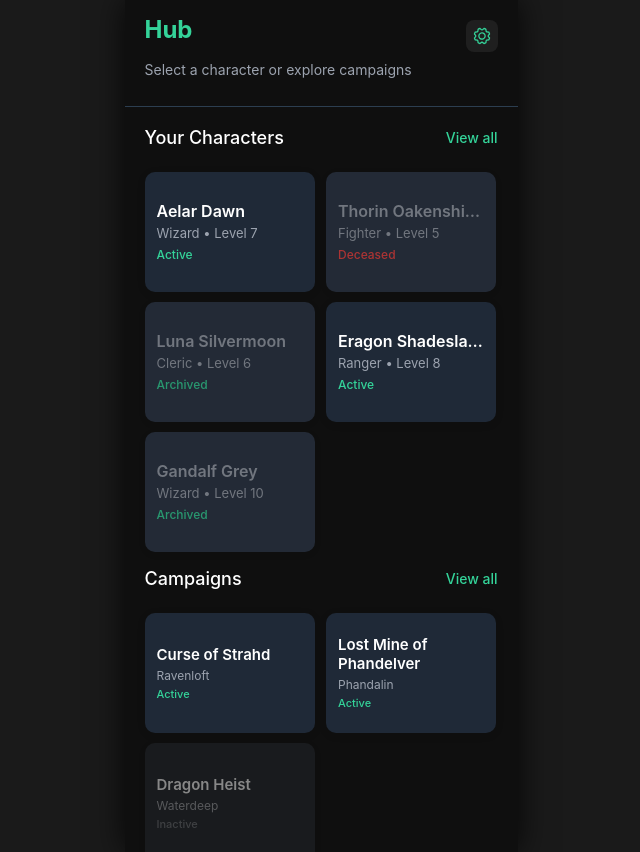
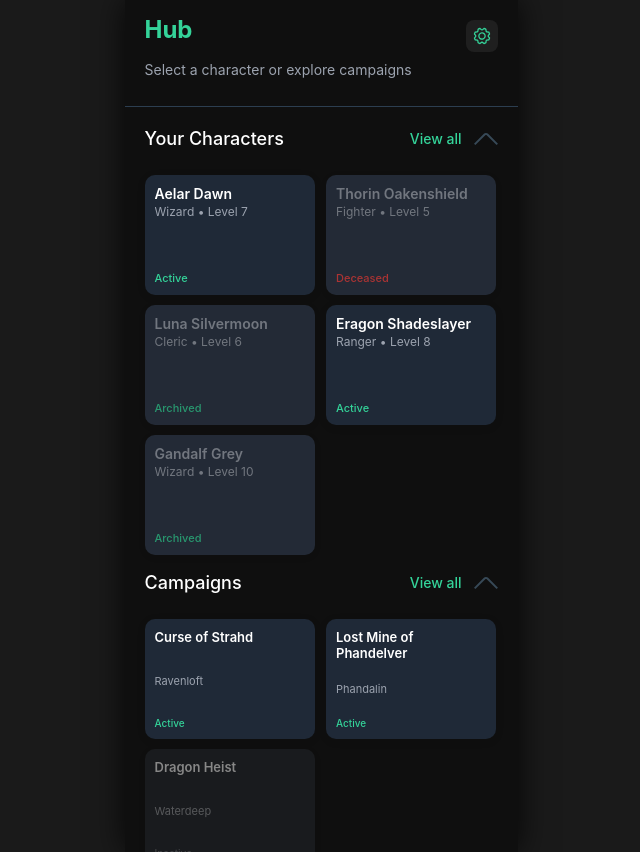
Before and after one commit to Whimsy-rat-trap/dnd-mobile-app, a React (Create React App) app: page /hub in a window 1280 px wide. Shown: the whole page, without its empty margins (319-959 px from the left). Built offline with nearby package versions, Linux system fonts and the light colour scheme.

Commit message:
0.0.40.13 (more work the hub page; added an accordion menu to sections)

```diff
--- a/src/pages/Hub.css
+++ b/src/pages/Hub.css
@@ -89,6 +89,13 @@
     justify-content: space-between;
     align-items: center;
     padding-bottom: 16px;
+    user-select: none;
+}
+
+.section-header-right {
+    display: flex;
+    align-items: center;
+    gap: 12px;
 }
 
 .section-title {
@@ -109,6 +116,15 @@
     text-decoration: none;
 }
 
+.chevron-icon {
+    transition: transform 0.3s ease;
+    transform: rotate(0deg);
+}
+
+.chevron-icon.open {
+    transform: rotate(180deg);
+}
+
 /* Карточки персонажей */
 .character-grid {
     display: grid;
@@ -122,16 +138,16 @@
 }
 
 .character-card-hub {
+    background: #1f2937;
+    border-radius: 10px;
+    padding: 10px;
     width: 170px;
     height: 120px;
-    background: #1f2937;
-    border-radius: 10px;
-    padding: 12px;
     box-shadow: 0 2px 8px rgba(0, 0, 0, 0.1);
     transition: transform 0.1s ease;
     display: flex;
     flex-direction: column;
-    justify-content: center;
+    justify-content: space-between;
 }
 
 .character-card-hub:hover {
@@ -142,17 +158,22 @@
     background: #2d3748;
     opacity: 0.7;
 }
+.character-card-hub.inactive .character-name-hub,
+.character-card-hub.inactive .character-class-hub {
+    color: #9ca3af;
+}
 
-.character-card-content {
+.character-info-only {
     display: flex;
     flex-direction: column;
-    gap: 4px;
+    gap: 2px;
+    overflow: hidden;
 }
 
 .character-name-hub {
     font-family: var(--font-family);
     font-weight: 600;
-    font-size: 16px;
+    font-size: 14px;
     color: #fff;
     white-space: nowrap;
     overflow: hidden;
@@ -162,16 +183,15 @@
 .character-class-hub {
     font-family: var(--font-family);
     font-weight: 400;
-    font-size: 13px;
+    font-size: 12px;
     color: #9ca3af;
 }
 
 .character-status-hub {
-    font-size: 12px;
+    font-size: 11px;
     font-weight: 500;
-    margin-top: 2px;
+    margin-top: 4px;
 }
-
 .character-status-hub.active {
     color: #34d399;
 }
@@ -180,11 +200,6 @@
 }
 .character-status-hub.archived {
     color: #34d399;
-}
-
-.character-card-hub.inactive .character-name-hub,
-.character-card-hub.inactive .character-class-hub {
-    color: #9ca3af;
 }
 
 /* Карточки кампаний */
@@ -200,16 +215,15 @@
 }
 
 .campaign-card-hub {
+    background: #1f2937;
+    border-radius: 10px;
+    padding: 10px;
     width: 170px;
     height: 120px;
-    background: #1f2937;
-    border-radius: 10px;
-    padding: 12px;
     box-shadow: 0 2px 8px rgba(0, 0, 0, 0.1);
     display: flex;
     flex-direction: column;
-    justify-content: center;
-    gap: 4px;
+    justify-content: space-between;
     transition: opacity 0.2s;
 }
 
@@ -221,21 +235,21 @@
 .campaign-name-hub {
     font-family: var(--font-family);
     font-weight: 600;
-    font-size: 15px;
+    font-size: 13px;
     color: #fff;
 }
 
 .campaign-description-hub {
     font-family: var(--font-family);
     font-weight: 400;
-    font-size: 12px;
+    font-size: 11px;
     color: #9ca3af;
 }
 
 .campaign-status-hub {
     font-family: var(--font-family);
     font-weight: 500;
-    font-size: 11px;
+    font-size: 10px;
     color: #34d399;
     text-transform: capitalize;
 }
--- a/src/pages/Hub.tsx
+++ b/src/pages/Hub.tsx
@@ -1,8 +1,11 @@
-import React from 'react';
+import React, { useState } from 'react';
 import { Link } from 'react-router-dom';
 import './Hub.css';
 
 const Hub: React.FC = () => {
+    const [isCharactersOpen, setIsCharactersOpen] = useState(true);
+    const [isCampaignsOpen, setIsCampaignsOpen] = useState(true);
+
     const characters = [
         { id: 1, name: 'Aelar Dawn', class: 'Wizard', level: 7, status: 'active' },
         { id: 2, name: 'Thorin Oakenshield', class: 'Fighter', level: 5, status: 'dead' },
@@ -16,6 +19,32 @@ const Hub: React.FC = () => {
         { id: 2, name: 'Lost Mine of Phandelver', status: 'active', description: 'Phandalin' },
         { id: 3, name: 'Dragon Heist', status: 'inactive', description: 'Waterdeep' },
     ];
+
+    const toggleCharacters = () => setIsCharactersOpen(!isCharactersOpen);
+    const toggleCampaigns = () => setIsCampaignsOpen(!isCampaignsOpen);
+
+    const renderChevron = (isOpen: boolean) => (
+        <svg
+            width="24"
+            height="24"
+            viewBox="0 0 24 24"
+            fill="none"
+            xmlns="http://www.w3.org/2000/svg"
+            className={`chevron-icon ${isOpen ? 'open' : ''}`}
+        >
+            <g clipPath="url(#clip0_403_3483)">
+                <path
+                    d="M22.586 5.92896L12.707 15.808C12.5169 15.9904 12.2636 16.0923 12 16.0923C11.7365 16.0923 11.4832 15.9904 11.293 15.808L1.42004 5.93396L0.00604248 7.34796L9.87904 17.222C10.4509 17.767 11.2106 18.071 12.0005 18.071C12.7905 18.071 13.5502 17.767 14.122 17.222L24 7.34296L22.586 5.92896Z"
+                    fill="#374957"
+                />
+            </g>
+            <defs>
+                <clipPath id="clip0_403_3483">
+                    <rect width="24" height="24" fill="white" />
+                </clipPath>
+            </defs>
+        </svg>
+    );
 
     return (
         <div className="page hub-page">
@@ -34,33 +63,44 @@ const Hub: React.FC = () => {
             </div>
 
             <div className="hub-content">
+                {/* Секция персонажей */}
                 <div className="hub-section">
-                    <div className="section-header">
+                    <div className="section-header" onClick={toggleCharacters} style={{ cursor: 'pointer' }}>
                         <span className="section-title">Your Characters</span>
-                        <Link to="/characters" className="view-all-link">View all</Link>
+                        <div className="section-header-right">
+                            <Link to="/characters" className="view-all-link" onClick={(e) => e.stopPropagation()}>View all</Link>
+                            {renderChevron(isCharactersOpen)}
                         </div>
+                    </div>
+                    {isCharactersOpen && (
                         <div className="character-grid">
                             {characters.map((char) => (
                                 <Link to={`/character/${char.id}`} key={char.id} className="character-card-link" style={{ textDecoration: 'none' }}>
                                     <div className={`character-card-hub ${char.status !== 'active' ? 'inactive' : ''}`}>
-                                    <div className="character-card-content">
+                                        <div className="character-info-only">
                                             <div className="character-name-hub">{char.name}</div>
                                             <div className="character-class-hub">{char.class} • Level {char.level}</div>
+                                        </div>
                                         <div className={`character-status-hub ${char.status}`}>
                                             {char.status === 'active' ? 'Active' : char.status === 'dead' ? 'Deceased' : 'Archived'}
-                                        </div>
                                         </div>
                                     </div>
                                 </Link>
                             ))}
                         </div>
+                    )}
                 </div>
 
+                {/* Секция кампаний */}
                 <div className="hub-section">
-                    <div className="section-header">
+                    <div className="section-header" onClick={toggleCampaigns} style={{ cursor: 'pointer' }}>
                         <span className="section-title">Campaigns</span>
-                        <Link to="/campaigns" className="view-all-link">View all</Link>
+                        <div className="section-header-right">
+                            <Link to="/campaigns" className="view-all-link" onClick={(e) => e.stopPropagation()}>View all</Link>
+                            {renderChevron(isCampaignsOpen)}
                         </div>
+                    </div>
+                    {isCampaignsOpen && (
                         <div className="campaigns-grid">
                             {campaigns.map((camp) => (
                                 <Link to={`/campaign/${camp.id}`} key={camp.id} className="campaign-card-link" style={{ textDecoration: 'none' }}>
@@ -72,6 +112,7 @@ const Hub: React.FC = () => {
                                 </Link>
                             ))}
                         </div>
+                    )}
                 </div>
             </div>
         </div>
```
Lines whose indentation alone changed are shown as unchanged.
